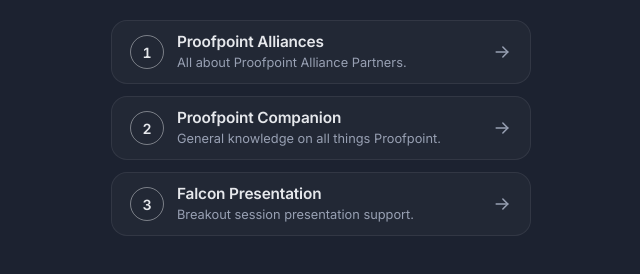
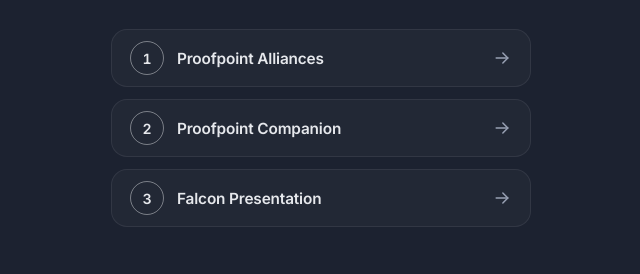
Before and after one commit to jchowlabs/jchowlabs-dev.github.io, a plain HTML site: page index.html in a window 1280 px wide. Shown: the part 214-488 px from the top of the page, without its empty margins (319-959 px from the left). Drawn offline with Linux system fonts and the light colour scheme.

Commit message:
Update index.html

```diff
--- a/index.html
+++ b/index.html
@@ -137,7 +137,6 @@
         <span class="num" aria-hidden="true">1</span>
         <div class="meta">
           <h2>Proofpoint Alliances</h2>
-          <p>All about Proofpoint Alliance Partners.</p>
         </div>
         <svg class="arrow" viewBox="0 0 24 24" fill="none" stroke="currentColor" stroke-width="1.8" stroke-linecap="round" stroke-linejoin="round" aria-hidden="true"><path d="M5 12h14"/><path d="M13 6l6 6-6 6"/></svg>
       </a>
@@ -147,7 +146,6 @@
         <span class="num" aria-hidden="true">2</span>
         <div class="meta">
           <h2>Proofpoint Companion</h2>
-          <p>General knowledge on all things Proofpoint.</p>
         </div>
         <svg class="arrow" viewBox="0 0 24 24" fill="none" stroke="currentColor" stroke-width="1.8" stroke-linecap="round" stroke-linejoin="round" aria-hidden="true"><path d="M5 12h14"/><path d="M13 6l6 6-6 6"/></svg>
       </a>
@@ -157,7 +155,6 @@
         <span class="num" aria-hidden="true">3</span>
         <div class="meta">
           <h2>Falcon Presentation</h2>
-          <p>Breakout session presentation support.</p>
         </div>
         <svg class="arrow" viewBox="0 0 24 24" fill="none" stroke="currentColor" stroke-width="1.8" stroke-linecap="round" stroke-linejoin="round" aria-hidden="true"><path d="M5 12h14"/><path d="M13 6l6 6-6 6"/></svg>
       </a>
```
